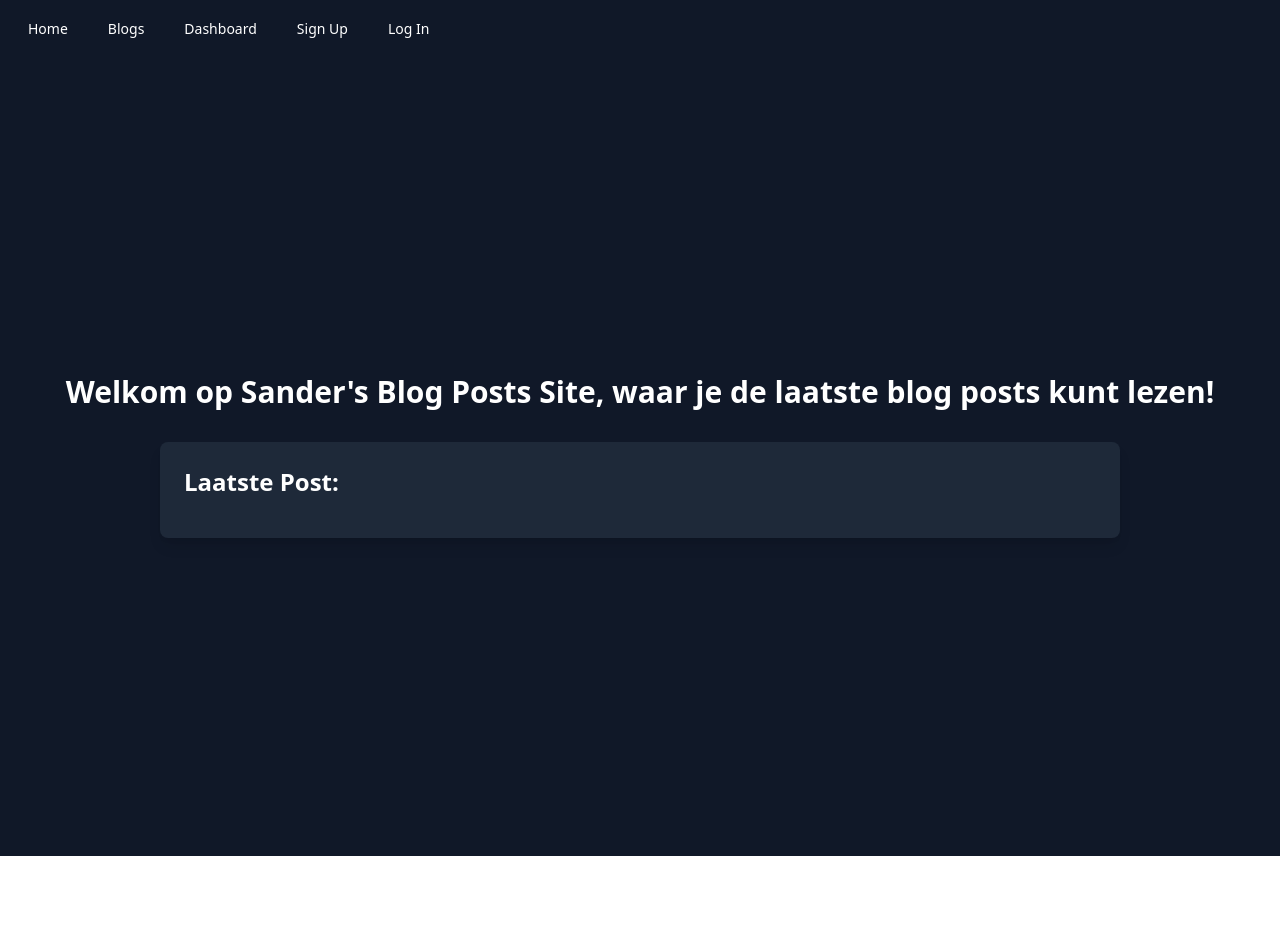
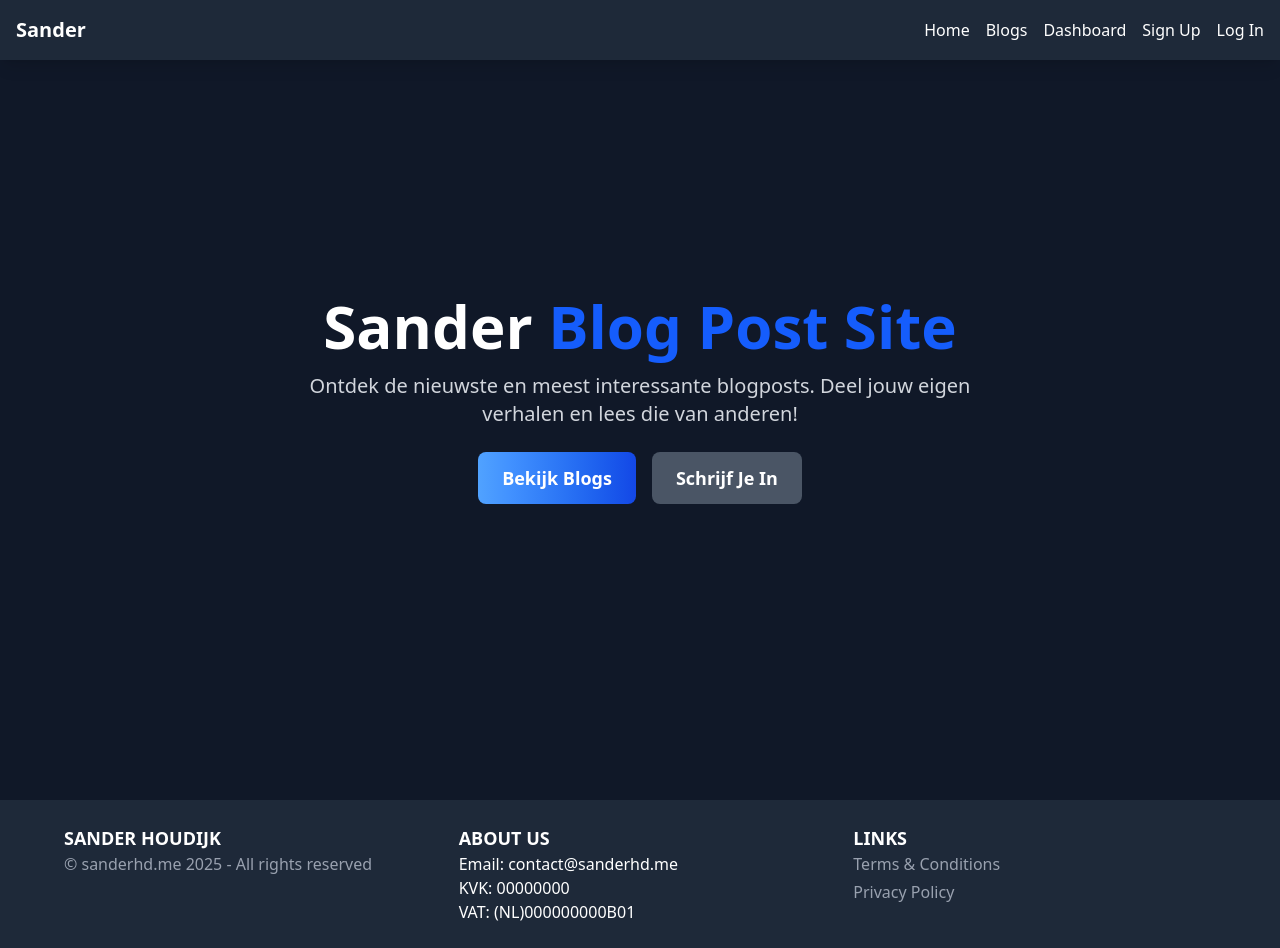
Before and after one commit to sanderhd/React-BlogPosts, a React (Create React App) app: page / in a window 1280 px wide. Before the commit the page ends 856 px from the top, so only its background shows below. Built offline with nearby package versions, Linux system fonts and the light colour scheme; no server answers.

Commit message:
Herstructureer de applicatie en wijzig de naam naar 'react-blogposts'. Voeg nieuwe componenten toe zoals Hero en ReadMoreButton. Implementeer de blog detailpagina en verbeter de navigatie en footer styling.

```diff
--- a/package.json
+++ b/package.json
@@ -1,5 +1,5 @@
 {
-  "name": "react-eindopdracht",
+  "name": "react-blogpost",
   "version": "0.1.0",
   "private": true,
   "dependencies": {
--- a/src/App.js
+++ b/src/App.js
@@ -1,7 +1,10 @@
 import React from "react";
-import { BrowserRouter as Router, Routes, Route, Link } from "react-router-dom";
+import { BrowserRouter as Router, Routes, Route } from "react-router-dom";
+import Navbar from "./components/navbar";
+import Footer from "./components/footer";
 import Home from "./pages/Home";
-import Blog from "./pages/Blogs";
+import Blogs from "./pages/Blogs";
+import Blog from "./pages/Blog/Blog";
 import CreatePost from "./pages/Blog/CreatePost";
 import Dashboard from "./pages/auth/Dashboard";
 import SignUp from "./pages/auth/signup";
@@ -10,45 +13,23 @@ import Login from "./pages/auth/login";
 function App() {
   return (
     <Router>
-      <nav className="bg-gray-900 p-4">
-        <ul className="flex space-x-4">
-          <li>
-            <Link to="/" className="text-white hover:bg-gray-700 hover:text-white px-3 py-2 rounded-md text-sm font-medium">
-              Home
-            </Link>
-          </li>
-          <li>
-            <Link to="/blogs" className="text-white hover:bg-gray-700 hover:text-white px-3 py-2 rounded-md text-sm font-medium">
-              Blogs
-            </Link>
-          </li>
-          <li>
-            <Link to="/dashboard" className="text-white hover:bg-gray-700 hover:text-white px-3 py-2 rounded-md text-sm font-medium">
-              Dashboard
-            </Link>
-          </li>
-          <li>
-            <Link to="/signup" className="text-white hover:bg-gray-700 hover:text-white px-3 py-2 rounded-md text-sm font-medium">
-              Sign Up
-            </Link>
-          </li>
-          <li>
-            <Link to="/login" className="text-white hover:bg-gray-700 hover:text-white px-3 py-2 rounded-md text-sm font-medium">
-              Log In
-            </Link>
-          </li>
-        </ul>
-      </nav>
+      <div className="flex flex-col min-h-screen">
+        <Navbar /> {/* Nieuwe navbar-component */}
 
+        <div className="flex-grow">
           <Routes>
             <Route path="/" element={<Home />} />
-        <Route path="/blogs" element={<Blog />} />
+            <Route path="/blogs" element={<Blogs />} />
+            <Route path="/blog/:id" element={<Blog />} />
             <Route path="/createpost" element={<CreatePost />} />
             <Route path="/dashboard" element={<Dashboard />} />
             <Route path="/signup" element={<SignUp />} />
             <Route path="/login" element={<Login />} />
+          </Routes>
+        </div>
 
-      </Routes>
+        <Footer />
+      </div>
     </Router>
   );
 }
--- /dev/null
+++ b/src/components/Buttons/ReadMoreButton.js
@@ -0,0 +1,19 @@
+function button() {
+  const handleClick = () => {
+    const postId = 1; // Replace with the actual post ID
+    window.location.href = `/blog/${postId}`;
+  };
+
+  return (
+    <button
+      className="cursor-pointer transition-all bg-blue-500 text-white px-6 py-2 rounded-lg
+border-blue-600
+border-b-[4px] hover:brightness-110 hover:-translate-y-[1px] hover:border-b-[6px]
+active:border-b-[2px] active:brightness-90 active:translate-y-[2px]" onClick={handleClick}
+    >
+      Read more...
+    </button>
+  );
+}
+
+export default button;
--- /dev/null
+++ b/src/components/Hero.js
@@ -0,0 +1,33 @@
+import React from "react";
+import { Link } from "react-router-dom";
+
+function Hero() {
+return (
+    <header className="relative w-full h-screen bg-gray-900 flex items-center justify-center text-white">
+        <div className="relative z-10 text-center max-w-3xl px-4">
+            <h1 className="text-5xl md:text-6xl font-extrabold text-white">
+                Sander <span className="text-blue-600">Blog Post Site</span>
+            </h1>
+            <p className="mt-4 text-lg md:text-xl text-gray-300">
+                Ontdek de nieuwste en meest interessante blogposts. Deel jouw eigen verhalen en lees die van anderen!
+            </p>
+            <div className="mt-6 flex justify-center space-x-4">
+                <Link
+                    to="/blogs"
+                    className="px-6 py-3 bg-gradient-to-r from-blue-400 to-blue-700 hover:from-blue-500 hover:to-blue-800 transition rounded-lg text-white text-lg font-semibold"
+                >
+                    Bekijk Blogs
+                </Link>
+                <Link
+                    to="/signup"
+                    className="px-6 py-3 bg-gray-600 transition rounded-lg text-white text-lg font-semibold"
+                >
+                    Schrijf Je In
+                </Link>
+            </div>
+        </div>
+    </header>
+);
+}
+
+export default Hero;
--- a/src/components/footer.js
+++ b/src/components/footer.js
@@ -2,8 +2,37 @@ import React from "react";
 
 function Footer() {
     return (
-        <footer className="bg-gray-900 text-white text-center p-4">
-            <p>&copy; 2025 Sander Houdijk</p>
+        <footer className="bg-gray-800 text-white py-6 px-4">
+            <div className="max-w-6xl mx-auto grid grid-cols-1 md:grid-cols-3 gap-8 text-center md:text-left">
+
+                {/* Logo & Copyright */}
+                <div>
+                    <h2 className="text-lg font-bold">SANDER HOUDIJK</h2>
+                    <p className="text-gray-400">&copy; sanderhd.me 2025 - All rights reserved</p>
+                </div>
+
+                {/* About Us */}
+                <div>
+                    <h2 className="text-lg font-bold">ABOUT US</h2>
+                    <p>Email: contact@sanderhd.me</p>
+                    <p>KVK: 00000000</p>
+                    <p>VAT: (NL)000000000B01</p>
+                </div>
+
+                {/* Links */}
+                <div>
+                    <h2 className="text-lg font-bold">LINKS</h2>
+                    <ul className="space-y-1">
+                        <li>
+                            <a href="/terms" className="text-gray-400 hover:text-white">Terms & Conditions</a>
+                        </li>
+                        <li>
+                            <a href="/privacy" className="text-gray-400 hover:text-white">Privacy Policy</a>
+                        </li>
+                    </ul>
+                </div>
+
+            </div>
         </footer>
     );
 }
--- a/src/components/navbar.js
+++ b/src/components/navbar.js
@@ -1,31 +1,41 @@
-import React from 'react';
-import { Link } from 'react-router-dom';
+import React from "react";
+import { Link } from "react-router-dom";
 
 function Navbar() {
   return (
-    <nav className="bg-gray-900 p-4">
+    <nav className="fixed top-0 w-full bg-black/30 backdrop-blur-lg text-white p-4 shadow-lg z-50 bg-gray-800">
+      <div className="max-w-7xl mx-auto flex justify-between items-center">
+        <div className="text-xl font-bold">
+          <Link to="/">Sander</Link>
+        </div>
         <ul className="flex space-x-4">
           <li>
-          <Link to="/" className="text-white hover:bg-gray-700 hover:text-white px-3 py-2 rounded-md text-sm font-medium">
+            <Link to="/" className="hover:text-blue-400 transition">
               Home
             </Link>
           </li>
           <li>
-          <Link to="/blog" className="text-white hover:bg-gray-700 hover:text-white px-3 py-2 rounded-md text-sm font-medium">
-            Blog
+            <Link to="/blogs" className="hover:text-blue-400 transition">
+              Blogs
             </Link>
           </li>
           <li>
-          <Link to="/signup" className="text-white hover:bg-gray-700 hover:text-white px-3 py-2 rounded-md text-sm font-medium">
+            <Link to="/dashboard" className="hover:text-blue-400 transition">
+              Dashboard
+            </Link>
+          </li>
+          <li>
+            <Link to="/signup" className="hover:text-blue-400 transition">
               Sign Up
             </Link>
           </li>
           <li>
-          <Link to="/login" className="text-white hover:bg-gray-700 hover:text-white px-3 py-2 rounded-md text-sm font-medium">
+            <Link to="/login" className="hover:text-blue-400 transition">
               Log In
             </Link>
           </li>
         </ul>
+      </div>
     </nav>
   );
 }
--- a/src/pages/Blog/Blog.js
+++ b/src/pages/Blog/Blog.js
@@ -1,10 +1,48 @@
-import React from 'react';
+import React from "react";
+import { useParams } from "react-router-dom";
+
+function getPostById(id) {
+  fetch("http://localhost:5000/posts")
+    .then((res) => res.json())
+    .then((data) => {
+      const post = data.find((post) => post.id === id);
+      if (post) {
+        document.getElementById("postTitle").innerHTML = post.title;
+        document.getElementById("postAuthor").innerHTML =
+          `Author: ` + post.author;
+        document.getElementById("postDescription").innerHTML = post.content;
+        document.getElementById("postDate").innerHTML = `Date: ` + post.date;
+      } else {
+        document.getElementById("postTitle").innerHTML = "Post not found";
+        document.getElementById("postAuthor").innerHTML = "";
+        document.getElementById("postDescription").innerHTML = "";
+        document.getElementById("postDate").innerHTML = "";
+      }
+    });
+}
 
 function Blog() {
-    return (
-        <div>
-        </div>
-    )
+  const { id } = useParams();
+  React.useEffect(() => {
+    getPostById(parseInt(id));
+  }, [id]);
+  return (
+
+    <div className="bg-gray-900 min-h-screen flex flex-col items-center justify-center text-white">
+      <h1 className="text-3xl font-bold mb-8">Blog Post</h1>
+
+      <div className="bg-gray-800 p-6 rounded-lg shadow-lg w-3/4">
+        <h3 className="text-2xl font-bold mb-4">Post:</h3>
+        <span
+          id="postTitle"
+          className="block text-xl font-semibold mb-2"
+        ></span>
+        <span id="postAuthor" className="block text-lg mb-2"></span>
+        <span id="postDescription" className="block text-base mb-2"></span>
+        <span id="postDate" className="block text-sm text-gray-400"></span>
+      </div>
+    </div>
+  );
 }
 
 export default Blog;
--- a/src/pages/Blogs.js
+++ b/src/pages/Blogs.js
@@ -1,4 +1,5 @@
 import React, { useEffect, useState } from "react";
+import Button from "../components/Buttons/ReadMoreButton"
 
 function Blogs() {
   const [posts, setPosts] = useState([]);
@@ -32,6 +33,7 @@ function Blogs() {
                 <strong>By:</strong> {post.author} - <em>{post.date}</em>
               </p>
               <p className="text-white">{post.content}</p>
+              <Button />
             </div>
           ))
         )}
--- a/src/pages/Home.js
+++ b/src/pages/Home.js
@@ -1,4 +1,5 @@
 import React, { useEffect } from "react";
+import Hero from "../components/Hero";
 
 function getLatestPost() {
     fetch("http://localhost:5000/posts")
@@ -18,18 +19,21 @@ function Home() {
     }, []);
 
     return (
-        <div className="bg-gray-900 min-h-screen flex flex-col items-center justify-center text-white">
-            <h1 className="text-3xl font-bold mb-8">
-                Welkom op Sander's Blog Posts Site, waar je de laatste blog posts kunt lezen!
-            </h1>
+        // <div className="bg-gray-900 min-h-screen flex flex-col items-center justify-center text-white">
+        //     <h1 className="text-3xl font-bold mb-8">
+        //         Welkom op Sander's Blog Posts Site, uhh ja crazy!
+        //     </h1>
 
-            <div className="bg-gray-800 p-6 rounded-lg shadow-lg w-3/4">
-                <h3 className="text-2xl font-bold mb-4">Laatste Post:</h3>
-                <span id="latestTitle" className="block text-xl font-semibold mb-2"></span>
-                <span id="latestAuthor" className="block text-lg mb-2"></span>
-                <span id="latestDescription" className="block text-base mb-2"></span>
-                <span id="latestPostDate" className="block text-sm text-gray-400"></span>
-            </div>
+        //     <div className="bg-gray-800 p-6 rounded-lg shadow-lg w-3/4">
+        //         <h3 className="text-2xl font-bold mb-4">Laatste Post:</h3>
+        //         <span id="latestTitle" className="block text-xl font-semibold mb-2"></span>
+        //         <span id="latestAuthor" className="block text-lg mb-2"></span>
+        //         <span id="latestDescription" className="block text-base mb-2"></span>
+        //         <span id="latestPostDate" className="block text-sm text-gray-400"></span>
+        //     </div>
+        // </div>
+        <div>
+            <Hero />
         </div>
     );
 }
```
Also changed, not shown: 2 other files (tests, documents, lock files or other folders). Lines whose indentation alone changed are shown as unchanged.
